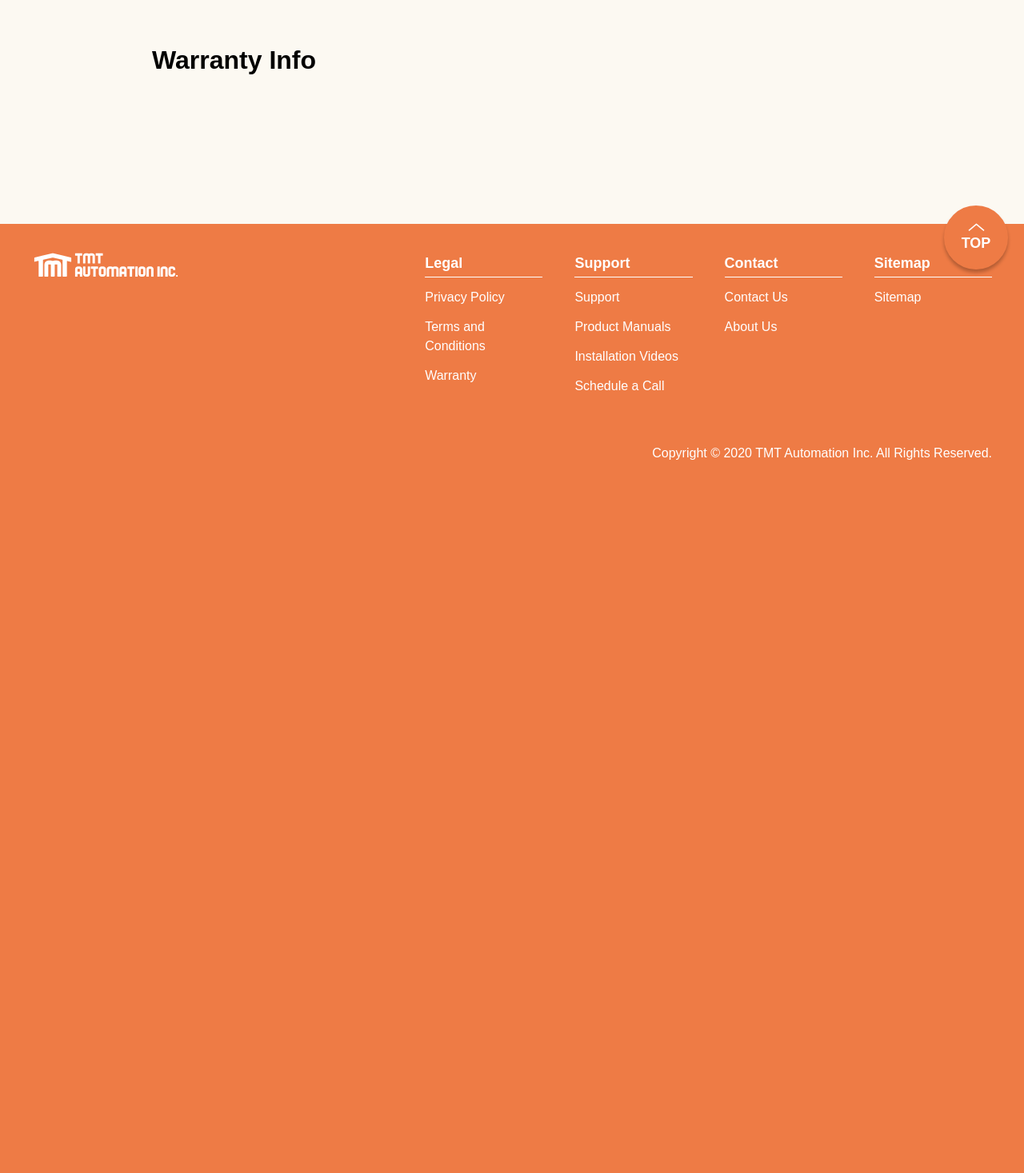
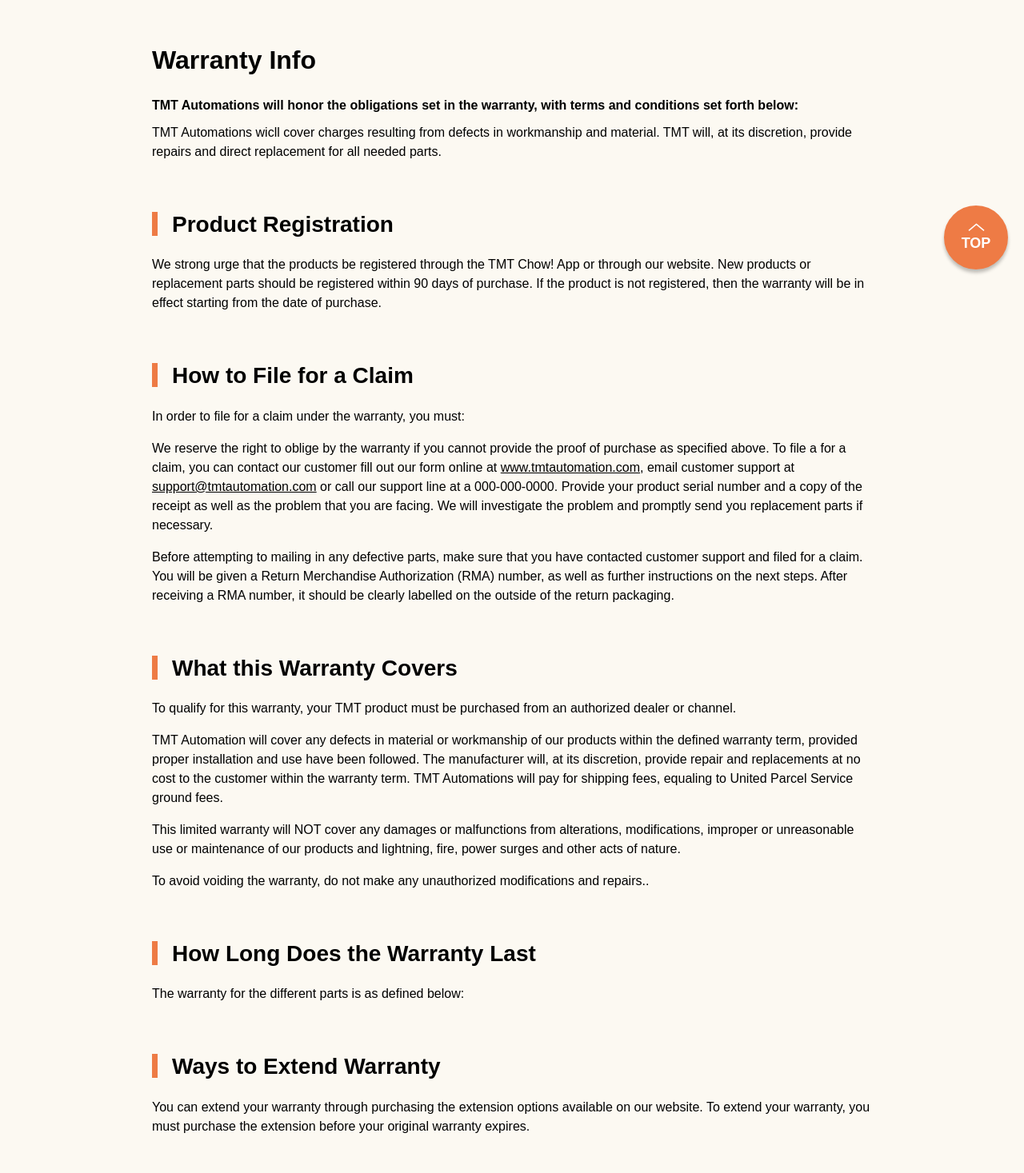
Before and after one commit to pamcy/Z-Tmt-Automation, a Nuxt app: page /warranty in a window 1280 px wide. Shown: the part 443-1910 px from the top of the page at 80% size. Before the commit the page ends 1058 px from the top, so only its background shows below. Built offline with nearby package versions, Linux system fonts and the light colour scheme.

Commit message:
structure & style the warranty content

```diff
--- a/assets/css/pages/_warranty.scss
+++ b/assets/css/pages/_warranty.scss
@@ -27,4 +27,38 @@
             margin-top: 0;
         }
     }
+
+    &-content {
+        &-intro {
+            margin-bottom: rem(60);
+
+            > b {
+                display: block;
+                margin-bottom: rem(10);
             }
+        }
+
+        p {
+            margin-bottom: rem(16);
+
+            &:last-child {
+                margin-bottom: 0;
+            }
+        }
+    }
+
+    &-list {
+        .section-title {
+            margin-bottom: rem(20);
+        }
+
+        li {
+            margin-bottom: rem(60);
+
+            a {
+                color: inherit !important;
+                text-decoration: underline !important;
+            }
+        }
+    }
+}
--- a/pages/warranty.vue
+++ b/pages/warranty.vue
@@ -18,6 +18,44 @@
                 </nav>
 
                 <h2>Warranty Info</h2>
+
+                <div class="warranty-content">
+                    <div class="warranty-content-intro">
+                        <b>TMT Automations will honor the obligations set in the warranty, with terms and conditions set forth below:</b>
+                        <p>TMT Automations wicll cover charges resulting from defects in workmanship and material. TMT will, at its discretion, provide repairs and direct replacement for all needed parts.</p>
+                    </div>
+                    <ul class="warranty-list">
+                        <li>
+                            <h3 class="section-title">Product Registration</h3>
+                            <p>We strong urge that the products be registered through the TMT Chow! App or through our website. New products or replacement parts should be registered within 90 days of purchase. If the product is not registered, then the warranty will be in effect starting from the date of purchase.</p>
+                        </li>
+                        <li>
+                            <h3 class="section-title">How to File for a Claim</h3>
+                            <p>In order to file for a claim under the warranty, you must:</p>
+                            <p>We reserve the right to oblige by the warranty if you cannot provide the proof of purchase as specified above. To file a for a claim, you can contact our customer fill out our form online at <a href="https://www.tmtautomation.com">www.tmtautomation.com</a>, email customer support at <a href="mailto:support@tmtautomation.com">support@tmtautomation.com</a> or call our support line at a 000-000-0000. Provide your product serial number and a copy of the receipt as well as the problem that you are facing. We will investigate the problem and promptly send you replacement parts if necessary.</p>
+                            <p>Before attempting to mailing in any defective parts, make sure that you have contacted customer support and filed for a claim. You will be given a Return Merchandise Authorization (RMA) number, as well as further instructions on the next steps. After receiving a RMA number, it should be clearly labelled on the outside of the return packaging.</p>
+                        </li>
+                        <li>
+                            <h3 class="section-title">What this Warranty Covers</h3>
+                            <p>To qualify for this warranty, your TMT product must be purchased from an authorized dealer or channel.</p>
+                            <p>TMT Automation will cover any defects in material or workmanship of our products within the defined warranty term, provided proper installation and use have been followed. The manufacturer will, at its discretion, provide repair and replacements at no cost to the customer within the warranty term. TMT Automations will pay for shipping fees, equaling to United Parcel Service ground fees.</p>
+                            <p>This limited warranty will NOT cover any damages or malfunctions from alterations, modifications, improper or unreasonable use or maintenance of our products and lightning, fire, power surges and other acts of nature.</p>
+                            <p>To avoid voiding the warranty, do not make any unauthorized modifications and repairs..</p>
+                        </li>
+                        <li>
+                            <h3 class="section-title">How Long Does the Warranty Last</h3>
+                            <p>The warranty for the different parts is as defined below:</p>
+                        </li>
+                        <li>
+                            <h3 class="section-title">Ways to Extend Warranty</h3>
+                            <p>You can extend your warranty through purchasing the extension options available on our website. To extend your warranty, you must purchase the extension before your original warranty expires.</p>
+                        </li>
+                        <li>
+                            <h3 class="section-title">Limitations on Liability</h3>
+                            <p>The maximum liability for any TMT Automations product under this limited liability will not exceed the actual purchase price of the product.</p>
+                        </li>
+                    </ul>
+                </div>
             </div>
         </main>
     </div>
```
Lines whose indentation alone changed are shown as unchanged.
